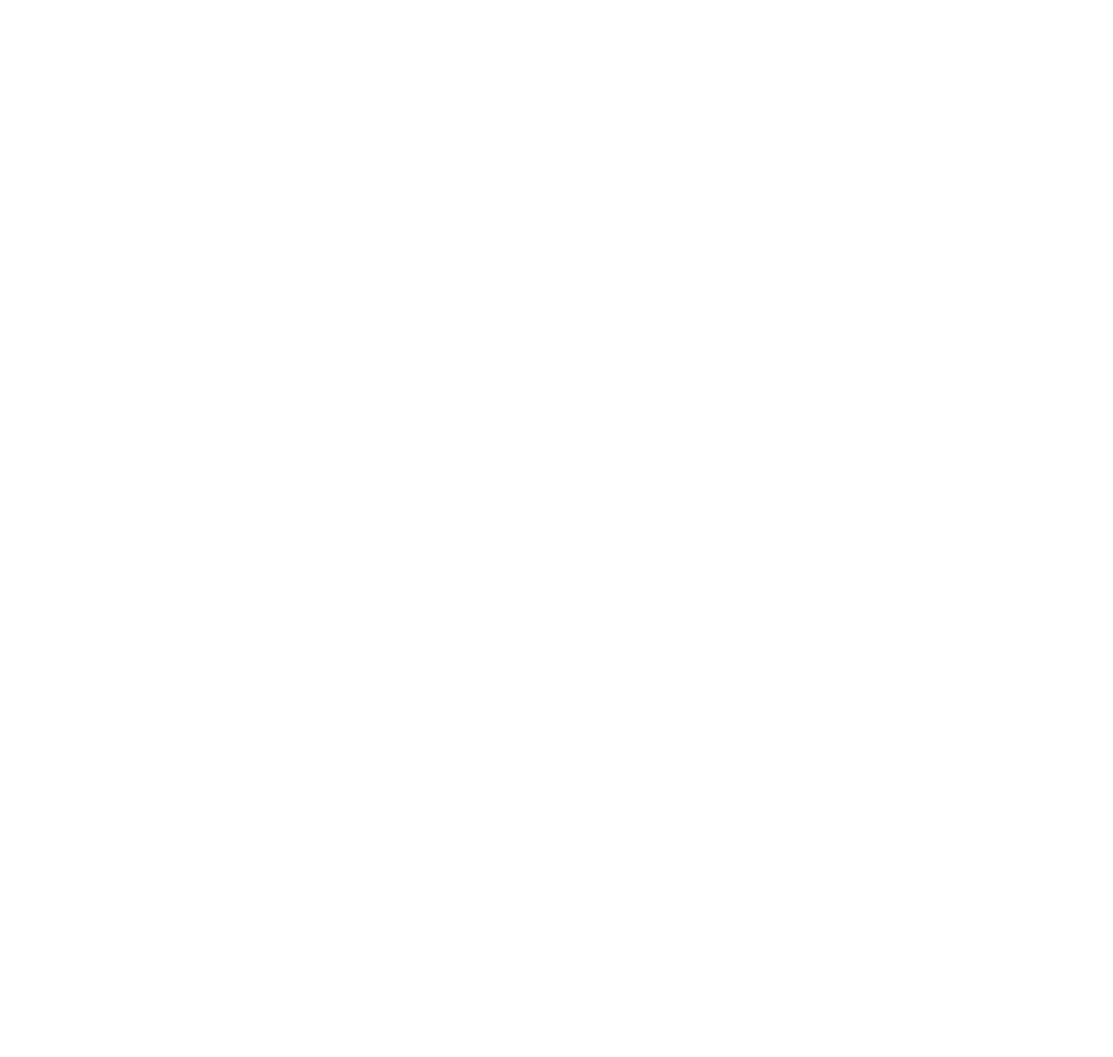
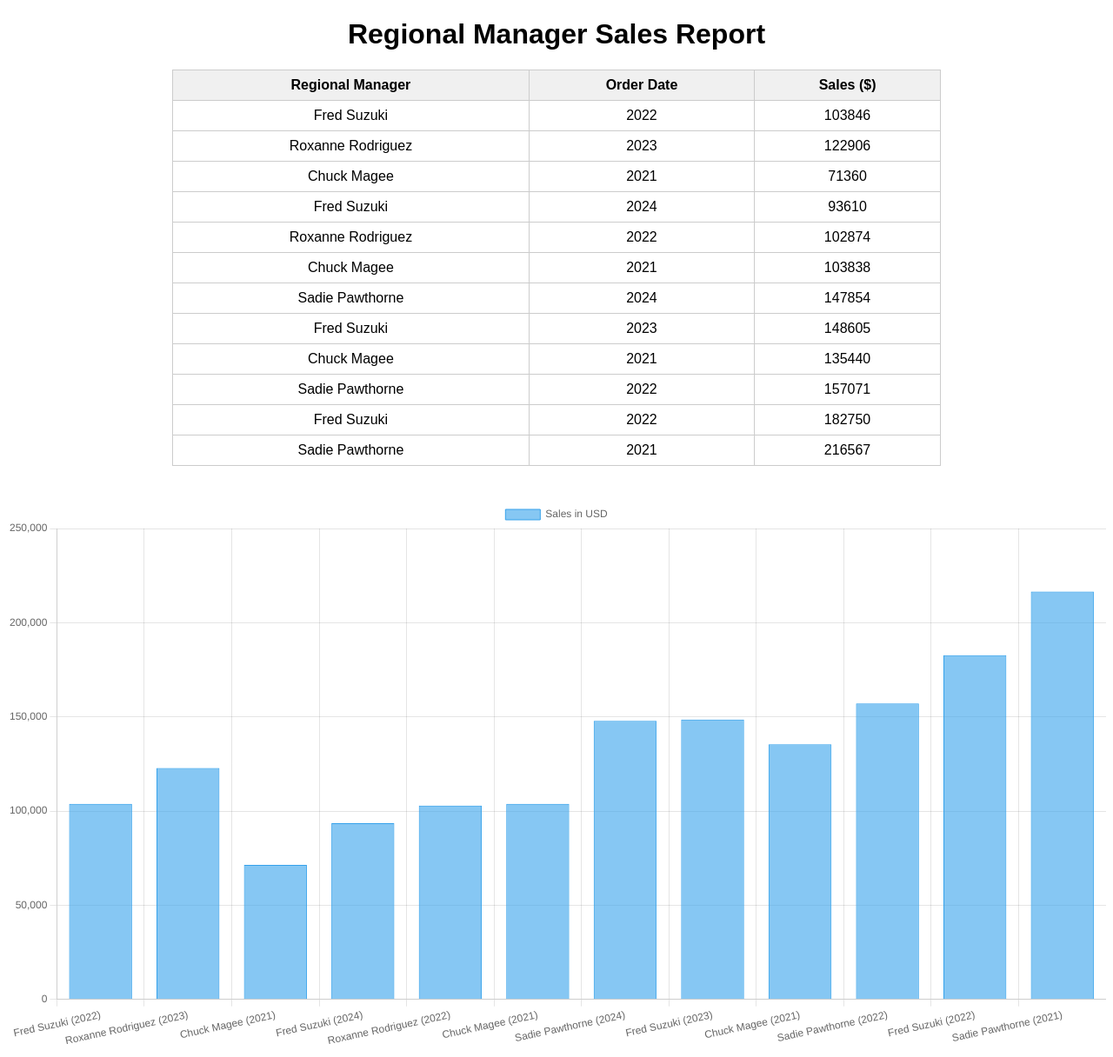
Before and after one commit to Bluejaay1145/Data, a PHP site: page / in a window 1280 px wide. Before the commit the page is empty. Shown: the whole page at 87% size. Before the commit the page ends 800 px from the top, so only its background shows below. Run offline with PHP 8.4, Linux system fonts and the light colour scheme.

Commit message:
Update index.php

```diff
--- a/index.php
+++ b/index.php
@@ -0,0 +1,95 @@
+
+<!DOCTYPE html>
+<html lang="en">
+<head>
+  <meta charset="UTF-8">
+  <title>Sales Report with Chart</title>
+  <script src="https://cdn.jsdelivr.net/npm/chart.js"></script>
+  <style>
+    body {
+      font-family: Arial, sans-serif;
+      text-align: center;
+    }
+    table {
+      width: 70%;
+      margin: 20px auto;
+      border-collapse: collapse;
+    }
+    th, td {
+      border: 1px solid #ccc;
+      padding: 8px;
+    }
+    th {
+      background-color: #f0f0f0;
+    }
+    canvas {
+      margin-top: 40px;
+    }
+  </style>
+</head>
+<body>
+
+  <h1>Regional Manager Sales Report</h1>
+
+  <table>
+    <thead>
+      <tr>
+        <th>Regional Manager</th>
+        <th>Order Date</th>
+        <th>Sales ($)</th>
+      </tr>
+    </thead>
+    <tbody>
+      <tr><td>Fred Suzuki</td><td>2022</td><td>103846</td></tr>
+      <tr><td>Roxanne Rodriguez</td><td>2023</td><td>122906</td></tr>
+      <tr><td>Chuck Magee</td><td>2021</td><td>71360</td></tr>
+      <tr><td>Fred Suzuki</td><td>2024</td><td>93610</td></tr>
+      <tr><td>Roxanne Rodriguez</td><td>2022</td><td>102874</td></tr>
+      <tr><td>Chuck Magee</td><td>2021</td><td>103838</td></tr>
+      <tr><td>Sadie Pawthorne</td><td>2024</td><td>147854</td></tr>
+      <tr><td>Fred Suzuki</td><td>2023</td><td>148605</td></tr>
+      <tr><td>Chuck Magee</td><td>2021</td><td>135440</td></tr>
+      <tr><td>Sadie Pawthorne</td><td>2022</td><td>157071</td></tr>
+      <tr><td>Fred Suzuki</td><td>2022</td><td>182750</td></tr>
+      <tr><td>Sadie Pawthorne</td><td>2021</td><td>216567</td></tr>
+    </tbody>
+  </table>
+
+  <canvas id="salesChart" width="800" height="400"></canvas>
+
+  <script>
+    const ctx = document.getElementById('salesChart').getContext('2d');
+    const salesChart = new Chart(ctx, {
+      type: 'bar',
+      data: {
+        labels: [
+          'Fred Suzuki (2022)', 'Roxanne Rodriguez (2023)', 'Chuck Magee (2021)',
+          'Fred Suzuki (2024)', 'Roxanne Rodriguez (2022)', 'Chuck Magee (2021)',
+          'Sadie Pawthorne (2024)', 'Fred Suzuki (2023)', 'Chuck Magee (2021)',
+          'Sadie Pawthorne (2022)', 'Fred Suzuki (2022)', 'Sadie Pawthorne (2021)'
+        ],
+        datasets: [{
+          label: 'Sales in USD',
+          data: [
+            103846, 122906, 71360,
+            93610, 102874, 103838,
+            147854, 148605, 135440,
+            157071, 182750, 216567
+          ],
+          backgroundColor: 'rgba(54, 162, 235, 0.6)',
+          borderColor: 'rgba(54, 162, 235, 1)',
+          borderWidth: 1
+        }]
+      },
+      options: {
+        scales: {
+          y: {
+            beginAtZero: true
+          }
+        }
+      }
+    });
+  </script>
+
+</body>
+</html>
```
